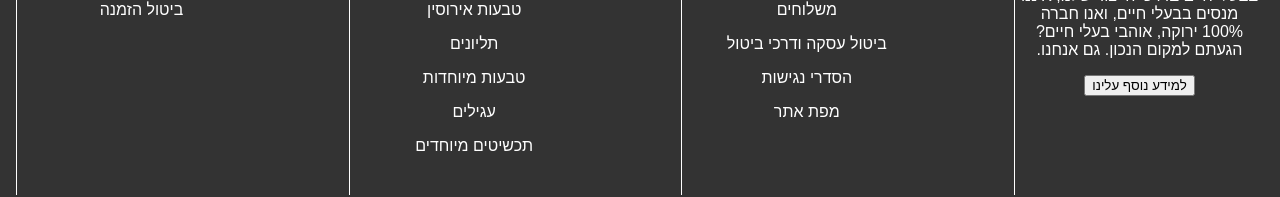
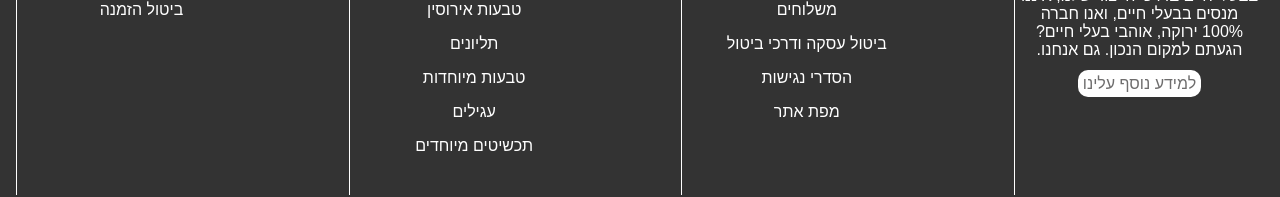
Before and after one commit to yaniv851/tomer-s-website, a React (Create React App) app in the folder frontend/: page / in a window 1280 px wide. Shown: the part 2866-3063 px from the top of the page. Built offline with nearby package versions, Linux system fonts and the light colour scheme; no server answers; the HTML template or start-up script is replaced by a standard one; a web font is replaced by a local one.

Commit message:
improvement

```diff
--- a/frontend/package.json
+++ b/frontend/package.json
@@ -37,6 +37,7 @@
     "react-router-dom": "^6.8.0",
     "react-scripts": "5.0.1",
     "react-transition-group": "^4.4.5",
+    "sass": "^1.59.3",
     "slugify": "^1.6.5",
     "uuid": "^9.0.0",
     "web-vitals": "^2.1.4"
--- a/frontend/src/App.js
+++ b/frontend/src/App.js
@@ -164,7 +164,7 @@ function App() {
               <p>
                 מהבורסה הינה חברת היהלומים הראשונה והיחידה עד כה בעולם בתו ויגן פרנדלי היוקרתי – איננו פוגעים בבעלי חיים בדרכי הייצור שלנו, איננו מנסים בבעלי חיים, ואנו חברה 100% ירוקה, אוהבי בעלי חיים? הגעתם למקום הנכון. גם אנחנו.
               </p>
-              <button>למידע נוסף עלינו</button>
+              <a href="/about" className="ab">למידע נוסף עלינו</a>
             </div>
           </div>
         </div>
--- a/frontend/src/comps/product.js
+++ b/frontend/src/comps/product.js
@@ -8,6 +8,7 @@ import KeyboardArrowDownIcon from "@mui/icons-material/KeyboardArrowDown";
 function Product() {
   const { title } = useParams();
   const [allProductData, setAllProducts] = useState(null);
+  const [selectedColor, setSelectedColor] = useState(null); // new state variable for selected color
   useEffect(() => {
     sanityClient
       .fetch(
@@ -33,42 +34,6 @@ function Product() {
       .then((data) => setAllProducts(data))
       .catch(console.error);
   }, [title]);
-
-
-  // const location = useLocation();
-  // const queryParams = new URLSearchParams(location.search);
-  // const title = queryParams.get('title');
-  // const body = queryParams.get('body');
-  // const video = queryParams.get('video') !== 'null' ? queryParams.get('video') : null;
-  // const poster1 = queryParams.get('poster1') !== 'null' ? queryParams.get('poster1') : null;
-  // const poster2 = queryParams.get('poster2') !== 'null' ? queryParams.get('poster2') : null;
-  // const poster3 = queryParams.get('poster3') !== 'null' ? queryParams.get('poster3') : null;
-  // const poster4 = queryParams.get('poster4') !== 'null' ? queryParams.get('poster4') : null;
-  // const poster5 = queryParams.get('poster5') !== 'null' ? queryParams.get('poster5') : null;
-  // const poster6 = queryParams.get('poster6') !== 'null' ? queryParams.get('poster6') : null;
-  // const price = queryParams.get('price') !== 'null' ? queryParams.get('price') : null;
-  // const collection = queryParams.get('collection') !== 'null' ? queryParams.get('collection') : null;
-  // const color = queryParams.get('color') !== 'null' ? queryParams.get('color') : null;
-  // const weight = queryParams.get('weight') !== 'null' ? queryParams.get('weight') : null;
-  // const clean = queryParams.get('clean') !== 'null' ? queryParams.get('clean') : null;
-  // const diamondType = queryParams.get('diamondType') !== 'null' ? queryParams.get('diamondType') : null;
-
-  // const poster1 = location.state ? location.state.poster1 : null;
-  // const poster2 = location.state ? location.state.poster2 : null;
-  // const poster3 = location.state ? location.state.poster3 : null;
-  // const poster4 = location.state ? location.state.poster4 : null;
-  // const poster5 = location.state ? location.state.poster5 : null;
-  // const poster6 = location.state ? location.state.poster6 : null;
-  // const title = location.state ? location.state.title : null;
-  // const body = location.state ? location.state.body : null;
-  // const video = location.state ? location.state.video : null;
-  // const price = location.state ? location.state.price : null;
-  // const collection = location.state ? location.state.collection : null;
-  // const color = location.state ? location.state.color : null;
-  // const weight = location.state ? location.state.weight : null;
-  // const clean = location.state ? location.state.clean : null;
-  // const diamondType = location.state ? location.state.diamondType : null;
-
 
   const [selectedImage, setSelectedImage] = useState(null);
 
@@ -150,11 +115,17 @@ function Product() {
               </div>
               <div className='tas'>
                 {allProductData[0].body && <pre>{allProductData[0].body}</pre>}
+                <pre style={{ fontWeight: 500, marginBottom: 4, fontSize: '20px' }}>בחר צבע</pre>
+                <div className='color-input'>
+                  <button style={{ background: "linear-gradient(70deg, #BF953F, #B38728, #FBF5B7, #AA771C)", border: 'none', width: '40px', height: '40px', borderRadius: '20px', marginRight: 5 }}></button>
+                  <button style={{ background: "linear-gradient(70deg, #CC988D, #CC988D, #F0DEDA, #CC988D)", border: 'none', width: '40px', height: '40px', borderRadius: '20px', marginRight: 5 }}></button>
+                  <button style={{ background: "linear-gradient(70deg, #929292, #E1E1E1, #fff, #929292)", border: 'none', width: '40px', height: '40px', borderRadius: '20px', marginRight: 5 }}></button>
+                </div>
                 <div className={`diamond-info ${isExpanded ? 'diamond-info-active' : ''}`}>
                   <h3 onClick={() => handleExpandClick(0)}>
                     {isExpanded ? 'סגור מידע' : 'למידע נוסף'}
-                    <span className={`accordion-arrow ${activeIndex === 0 && "accordion-arrow-active"} ${rotateArrow && "rotate"}`}>
-                      <KeyboardArrowDownIcon />
+                    <span className={`accordion-arrow ${activeIndex === 0 && "accordion-arrow-active"}`}>
+                      <KeyboardArrowDownIcon className={rotateArrow ? 'rotate' : ''} />
                     </span>
                   </h3>
                   {isExpanded && (
--- a/frontend/src/comps/style/footer.css
+++ b/frontend/src/comps/style/footer.css
@@ -29,8 +29,23 @@
   text-align: center;
 }
 
-.meida-clali a {
+.meida-clali a{
   text-decoration: none;
+  color: white;
+}
+
+.meida-clali .ab {
+  text-decoration: none;
+  color: rgb(110, 109, 109);
+  padding: 5px;
+  background-color: #fff;
+  transition: 1s;
+  border-radius: 10px;
+}
+
+.meida-clali .ab:hover{
+  transition: 1s;
+  background-color: #9f9f9f;
   color: white;
 }
 
--- a/frontend/src/comps/style/product.css
+++ b/frontend/src/comps/style/product.css
@@ -133,6 +133,16 @@
 .pictur {
     display: flex;
     flex-direction: row-reverse;
+}
+
+.color-input button{
+    transition: 0.7s;
+    cursor: pointer;
+}
+
+.color-input button:hover{
+    scale: 1.1;
+    transition: 0.7s;
 }
 
 .diamond-info {
```
Also changed, not shown: 13 other files (tests, documents, lock files or other folders).
